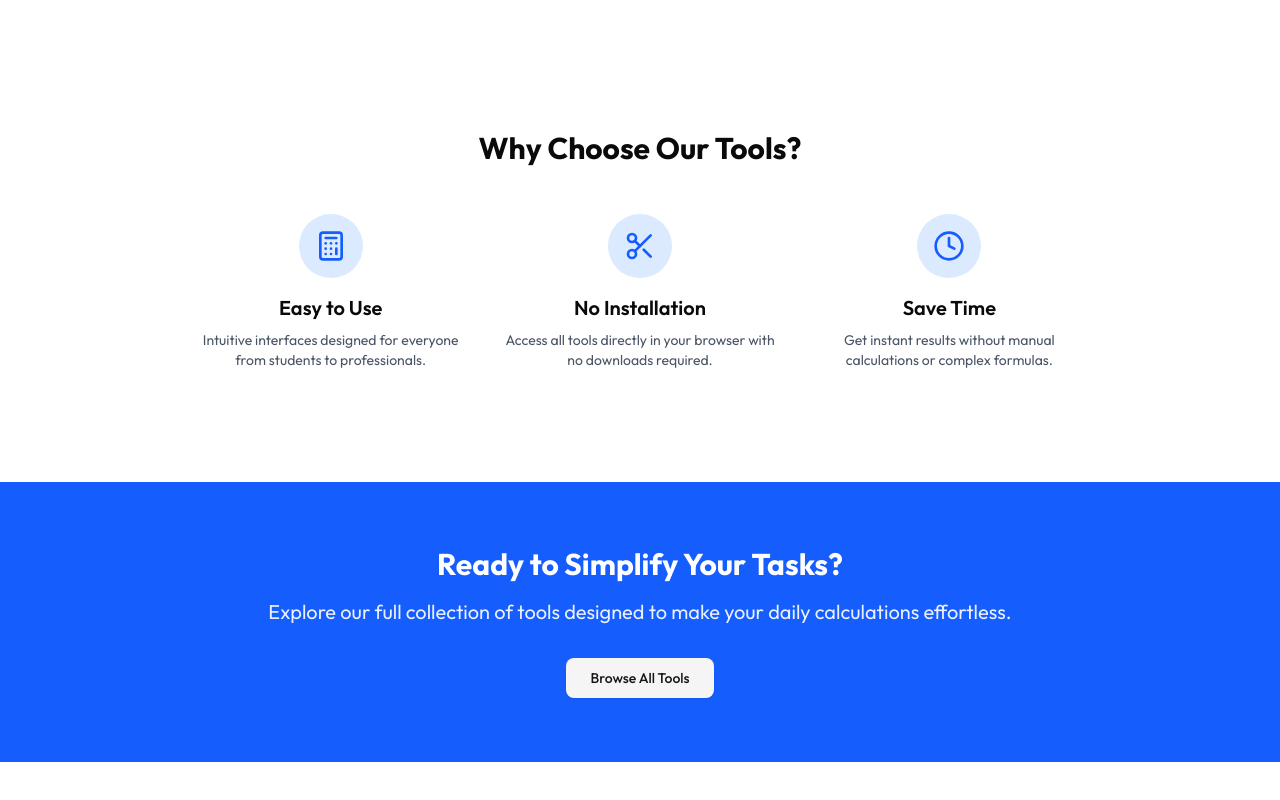
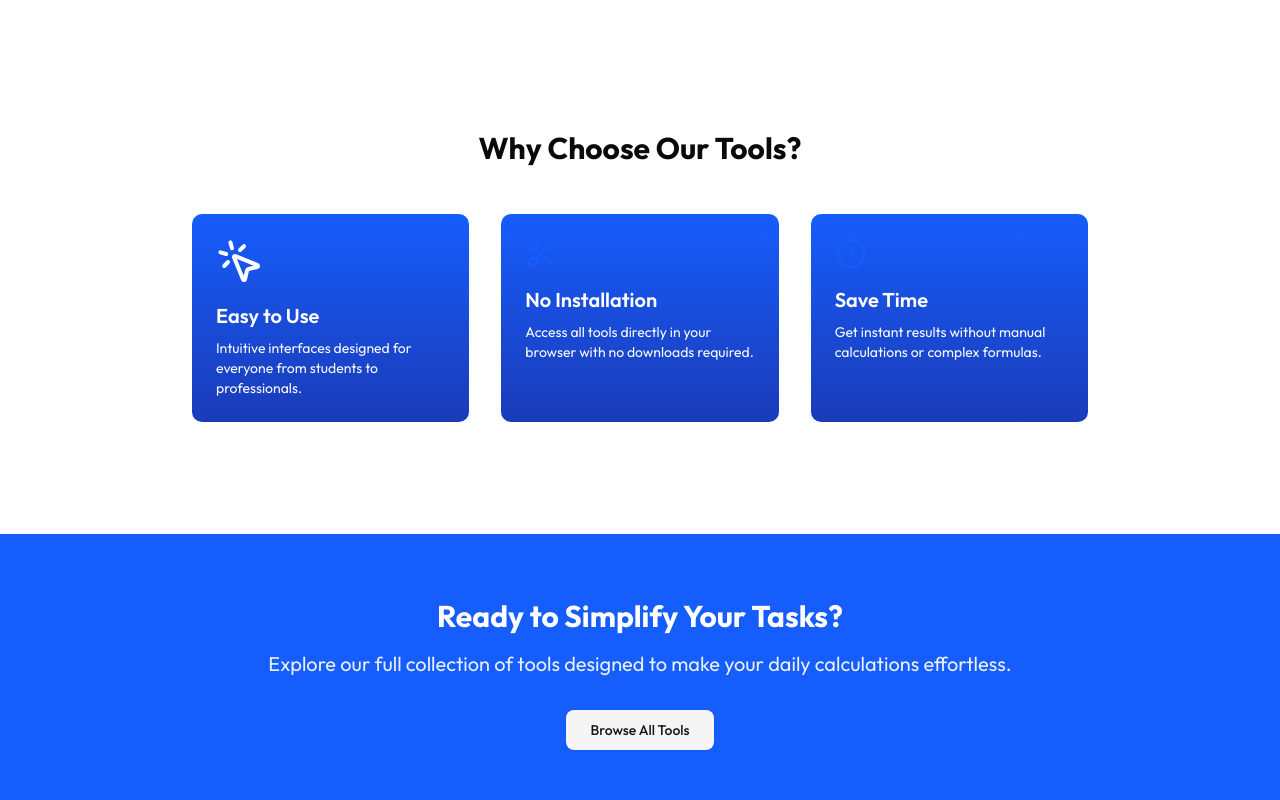
Before and after one commit to tasnimultas67/toolstrek, a Next.js app: page / in a window 1280 px wide. Shown: the part 998-1798 px from the top of the page. Before the commit the page ends 1760 px from the top, so only its background shows below. Built offline with nearby package versions, Linux system fonts and the light colour scheme.

Commit message:
feat: Refactor Home component to use a dynamic 'why choose' section with improved styling

```diff
--- a/app/page.js
+++ b/app/page.js
@@ -1,8 +1,35 @@
 import Hero from "./tools-compo/Hero";
-import { Calculator, Clock, Scissors } from "lucide-react";
+import {
+  Calculator,
+  Clock,
+  MousePointer,
+  MousePointerClick,
+  Scissors,
+} from "lucide-react";
 import { Button } from "@/components/ui/button";
 import Link from "next/link";
 import HServices from "./tools-compo/HServices";
+
+const whychoose = [
+  {
+    title: "Easy to Use",
+    description:
+      "Intuitive interfaces designed for everyone from students to professionals. ",
+    icon: <MousePointerClick className="w-12 h-12 text-white" />,
+  },
+  {
+    title: "No Installation",
+    description:
+      "Access all tools directly in your browser with no downloads required.",
+    icon: <Scissors className="w-8 h-8 text-blue-600" />,
+  },
+  {
+    title: "Save Time",
+    description:
+      "Get instant results without manual calculations or complex formulas.",
+    icon: <Clock className="w-8 h-8 text-blue-600" />,
+  },
+];
 
 export default function Home() {
   return (
@@ -19,40 +46,18 @@ export default function Home() {
               </h2>
 
               <div className="grid grid-cols-1 md:grid-cols-3 gap-8">
-                <div className="text-center">
-                  <div className="bg-blue-100 w-16 h-16 rounded-full flex items-center justify-center mx-auto mb-4">
-                    <Calculator className="w-8 h-8 text-blue-600" />
+                {whychoose.map((item, index) => (
+                  <div
+                    key={index}
+                    className="bg-gradient-to-b from-blue-600 to-blue-800 rounded-lg p-6 "
+                  >
+                    <div className="mb-4">{item.icon}</div>
+                    <h3 className="text-xl font-semibold mb-2 text-white">
+                      {item.title}
+                    </h3>
+                    <p className="text-gray-50 text-sm">{item.description}</p>
                   </div>
-                  <h3 className="text-xl font-semibold mb-2">Easy to Use</h3>
-                  <p className="text-gray-600 text-sm">
-                    Intuitive interfaces designed for everyone from students to
-                    professionals.
-                  </p>
-                </div>
-
-                <div className="text-center">
-                  <div className="bg-blue-100 w-16 h-16 rounded-full flex items-center justify-center mx-auto mb-4">
-                    <Scissors className="w-8 h-8 text-blue-600" />
-                  </div>
-                  <h3 className="text-xl font-semibold mb-2">
-                    No Installation
-                  </h3>
-                  <p className="text-gray-600 text-sm">
-                    Access all tools directly in your browser with no downloads
-                    required.
-                  </p>
-                </div>
-
-                <div className="text-center">
-                  <div className="bg-blue-100 w-16 h-16 rounded-full flex items-center justify-center mx-auto mb-4">
-                    <Clock className="w-8 h-8 text-blue-600" />
-                  </div>
-                  <h3 className="text-xl font-semibold mb-2">Save Time</h3>
-                  <p className="text-gray-600 text-sm">
-                    Get instant results without manual calculations or complex
-                    formulas.
-                  </p>
-                </div>
+                ))}
               </div>
             </div>
           </section>
```
